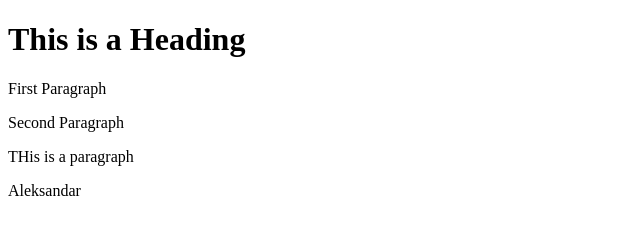
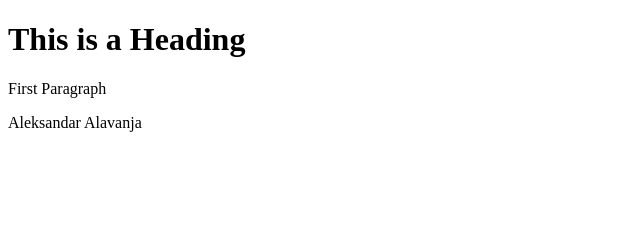
Before and after one commit to alekskardo/learnGit, a plain HTML site: page index.html in a window 1280 px wide. Shown: the whole page, without its empty margins (0-640 px from the left). Drawn offline with Linux system fonts and the light colour scheme.

Commit message:
remove two paragraph

```diff
--- a/index.html
+++ b/index.html
@@ -9,9 +9,8 @@
 
     <h1>This is a Heading</h1>
     <p>First Paragraph</p>
-    <p>Second Paragraph</p>
-    <p>THis is a paragraph</p>
-    <p>Aleksandar</p>
+
+    <p>Aleksandar Alavanja</p>
 
 </body>
 
```
